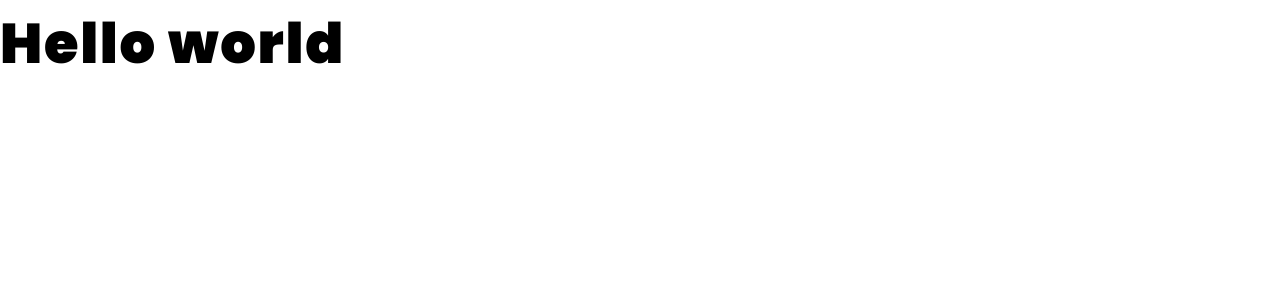
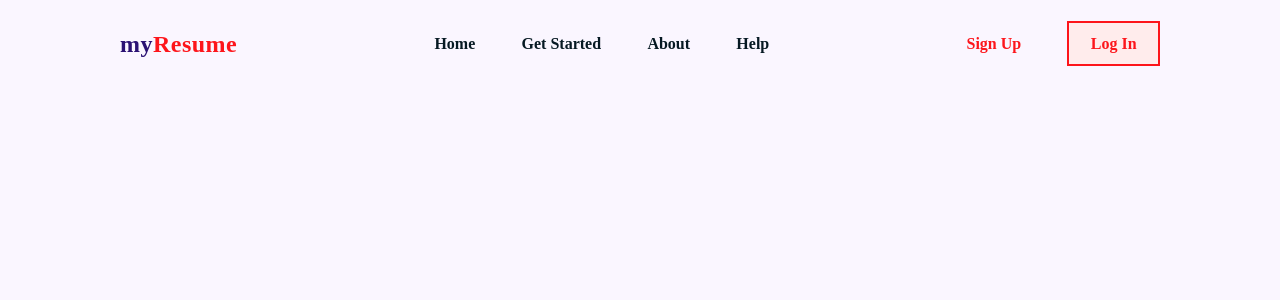
Before and after one commit to steph-crown/myResume-app, a React (Create React App) app: page / in a window 1280 px wide. Shown: the top 300 px of the page. Built offline with nearby package versions, Linux system fonts and the light colour scheme.

Commit message:
I made a first commit of the Nav component. Created HomePage folder in component folder to store Homepage components and in css folder to store their styles

```diff
--- /dev/null
+++ b/src/components/HomePage/Nav.jsx
@@ -0,0 +1,25 @@
+import React from 'react';
+import './../../css/HomePage/Nav.css'
+
+const Nav = () => {
+    return (
+        <nav>
+            <div className="logo">
+                <span className="my">my</span>
+                <span className="Resume">Resume</span>
+            </div>
+            <div className="links-at-center">
+                <a href="#">Home</a>
+                <a href="#">Get Started</a>
+                <a href="#">About</a>
+                <a href="#">Help</a>
+            </div>
+            <div className="links-at-end">
+                <a href="#">Sign Up</a>
+                <a href="#" className="login">Log In</a>
+            </div>
+        </nav>
+    );
+}
+
+export default Nav;
--- a/src/components/HomePage/index.jsx
+++ b/src/components/HomePage/index.jsx
@@ -1,10 +1,11 @@
 import React, { Component } from 'react';
+import Nav from './Nav'
 
 class index extends Component {
     render() {
         return (
             <div>
-                <h1>Hello world</h1>
+                <Nav />
             </div>
         );
     }
--- /dev/null
+++ b/src/css/HomePage/Nav.css
@@ -0,0 +1,57 @@
+:root {
+    --bg-white: #faf6ff;
+    --light-black: #061923;
+    --purple: #2a1173;
+    --red: #FD151B;
+    --l52: calc(52 /1438);
+    --l24: calc(24/1438);
+}
+/* ABOVE, variables starting with l indicates length relative to the width of the frame used in the ui design */
+.my {
+    color: var(--purple);
+}
+
+.Resume {
+    color: var(--red);
+}
+
+nav {
+    padding:0 120px;
+    height: 88px;
+    display: flex;
+    align-items: center;
+    justify-content: space-between;
+}
+
+.links-at-center {
+    position: relative;
+    left: 0;
+    right: 0;
+    margin: auto;
+}
+
+.links-at-center a {
+    margin-right: calc(100vw * var(--l52));
+}
+
+.links-at-center a:last-child {
+    margin-right: 0;
+}
+
+a {
+    color: var(--light-black);
+}
+
+.links-at-end a {
+    color: var(--red);
+}
+
+.links-at-end a:first-child {
+    margin-right: calc(100vw * var(--l52));
+}
+
+.login {
+    border: 2px solid var(--red);
+    background-color: #ffecec;
+    padding: 12px calc(100vw * var(--l24));
+}
--- a/src/css/index.css
+++ b/src/css/index.css
@@ -1,6 +1,10 @@
+:root {
+  --bg-white: #faf6ff;
+}
+
 /* GENERAL STYLES | FONTS, COLORS AND STUFFS */
 
-@import url('https://fonts.googleapis.com/css2?family=Nunito+Sans:wght@600;900&family=Poppins:wght@400;800;900&display=swap');
+@import url('https://fonts.googleapis.com/css2?family=Nunito+Sans:wght@600;800;900&family=Poppins:wght@400;800;900&display=swap');
 
 /* general selector */
 * {
@@ -9,8 +13,21 @@
   box-sizing: border-box;
 }
 
+body {
+  background-color: #faf6ff;
+}
+
+/* Logo Font Style */
+.logo {
+  font-family: "Nunito Sans";
+  font-weight: 800;
+  font-size: 24px;
+  line-height: 56px;
+  letter-spacing: 0.02em;
+}
+
 /* FONT STYLES ALL SIZES*/
-h1, h2, h4, h6, h5 {
+h1, h2, h4, h6, h5, a {
   font-style: normal;
 }
 h1, h4 {
@@ -27,7 +44,7 @@ h2, h4 {
   letter-spacing: 0.02em;
 }
 
-h4, h6 {
+h4, h6, a {
   font-family: "Nunito Sans"
 }
 
@@ -35,7 +52,7 @@ h1, h5 {
   letter-spacing: 0.03em;
 }
 
-h5, h6 {
+h5, h6, a {
   line-height: 48px;
 }
 
@@ -43,9 +60,7 @@ h5, h6 {
 h2 {
   font-weight: 800;
 }
-h3 {
 
-}
 h4 {
   font-size: 40px;
   line-height: 56px;
@@ -54,7 +69,38 @@ h5 {
   font-weight: normal;
   font-size: 24px;
 }
-h6 {
+h6, a {
   font-weight: 600;
   font-size: 20px;
 }
+
+a {
+  font-size: 16px;
+  text-decoration: none;
+}
+
+
+@media (max-width: 924px) {
+  h1 {
+    font-size: 40px;
+    line-height: 56px;
+    letter-spacing: 0.02em;
+  }
+
+  h2 {
+    font-size: 32px;
+    line-height: 40px;
+  }
+
+  h4 {
+    font-size: 24px;
+    line-height: 40px;
+  }
+
+  h5 {
+    font-family: Poppins;
+    font-size: 16px;
+    line-height: 40px;
+    letter-spacing: 0.04em;
+  }
+}
```
Also changed, not shown: src/assets/Logo.svg (renamed from public/Logo.svg), 1 other file (tests, documents, lock files or other folders).
